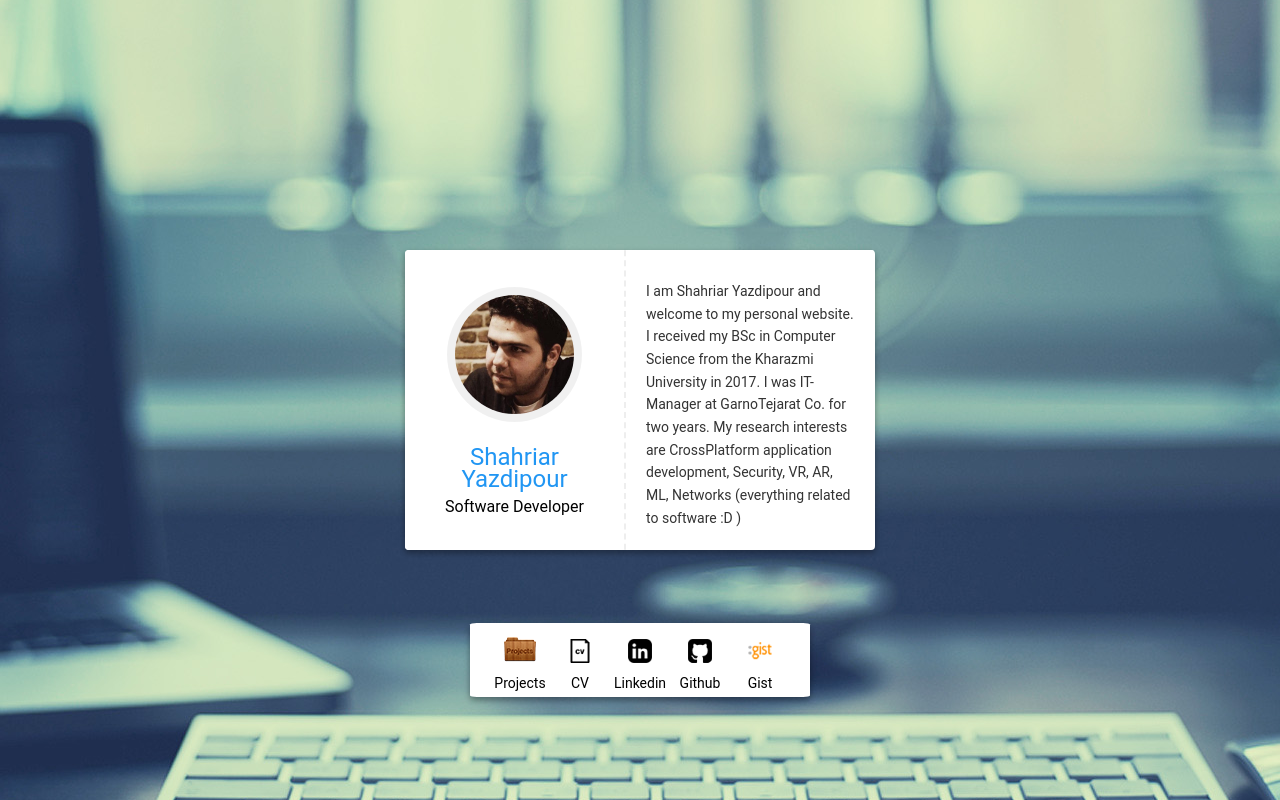
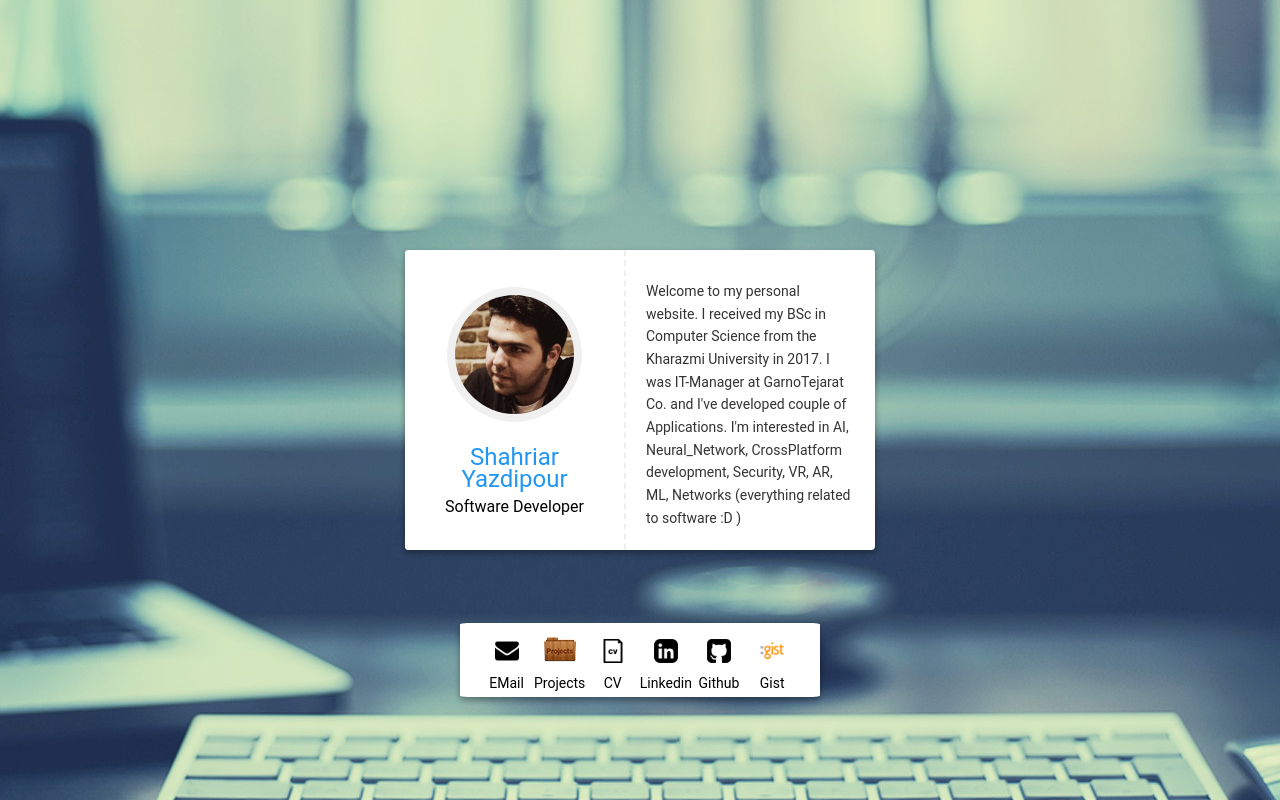
Before and after one commit to yazdipour/old-personal-site, a PHP site: page / in a window 1280 px wide. Run offline with PHP 8.4, Linux system fonts and the light colour scheme.

Commit message:
add email ico

```diff
--- a/css/card.css
+++ b/css/card.css
@@ -134,7 +134,7 @@ p {
     animation: moveIn 1s 3.1s ease forwards;
 }
 .profile-social-links {
-    width: 340px;
+    width: 360px;
     display: inline-block;
     float: right;
     margin: 0px;
--- a/index.html
+++ b/index.html
@@ -18,7 +18,7 @@
 </head>
 <style>
   .profile-social-links li{
-    width: 20% !important;
+    width: 16.6% !important;
   }
 </style>
 <body>
@@ -32,13 +32,18 @@
       <h2>Software Developer</h2>
     </header>
     <div class="profile-bio">
-      I am Shahriar Yazdipour and welcome to my personal website.
+      Welcome to my personal website.
       I received my BSc in Computer Science from the Kharazmi University in 2017.
-      I was IT-Manager at GarnoTejarat Co. for two years.
-      My research interests are CrossPlatform application development, Security, VR, AR, ML, Networks (everything related to software :D )
+      I was IT-Manager at GarnoTejarat Co. and I've developed couple of Applications.
+      I'm interested in AI, Neural_Network, CrossPlatform development, Security, VR, AR, ML, Networks (everything related to software :D )
     </div>
   </aside>
   <ul class="profile-card profile-social-links" style="top: 85%;border-radius:2%;">
+    <li>
+      <a href="mailto:yazdipour@outlook.com">
+        <img src="img/icons/32/mail.png">
+      </a><br>EMail
+    </li>
     <li>
       <img src="img/icons/32/proj.png" alt="projects" onclick="openProj()">Projects
     </li>
```
Also changed, not shown: img/favicon.png, img/icons/32/mail.png (added), img/logo-footer.png (deleted).
